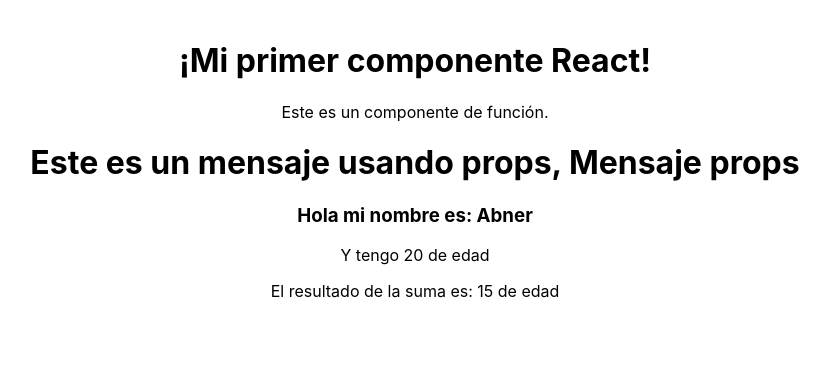
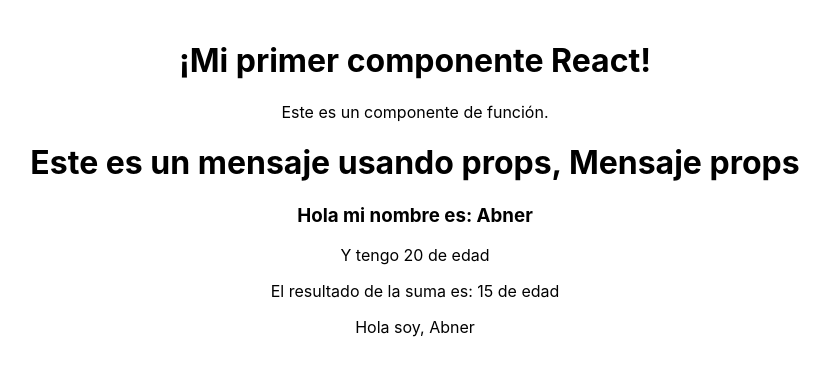
Before and after one commit to AbnerSaavedra/ejerciciosPracticosReactGSmayo2025, a React (Create React App) app: page / in a window 1280 px wide. Shown: the top 376 px of the page, without its empty margins (225-1055 px from the left). Built offline with nearby package versions, Linux system fonts and the light colour scheme.

Commit message:
Ejecutar funciones entre llaves

```diff
--- a/src/App.js
+++ b/src/App.js
@@ -4,6 +4,7 @@ import Mensaje from './components/Mensaje';
 import MensajeProps from './components/MensajeProps';
 import DatosPersonales from './components/DatosPersonales';
 import Calculadora from './components/Calculadora';
+import Saludo from './components/Saludo';
 
 function App() {
   return (
@@ -27,6 +28,7 @@ function App() {
       <DatosPersonales edad="20"/>
       <Calculadora a={5} b={10}/>
       {/*<Calculadora a="5" b="10"/>*/}
+      <Saludo nombre="Abner" />
     </div>
   );
 }
--- /dev/null
+++ b/src/components/Saludo.js
@@ -0,0 +1,17 @@
+
+
+export default function Saludo(props){
+
+    const obtenerSaludo = () =>{
+
+        return `Hola soy, ${props.nombre}`
+    }
+
+    return (
+        <div>
+            <p>
+                {obtenerSaludo()}
+            </p>
+        </div>
+    )
+}
```
